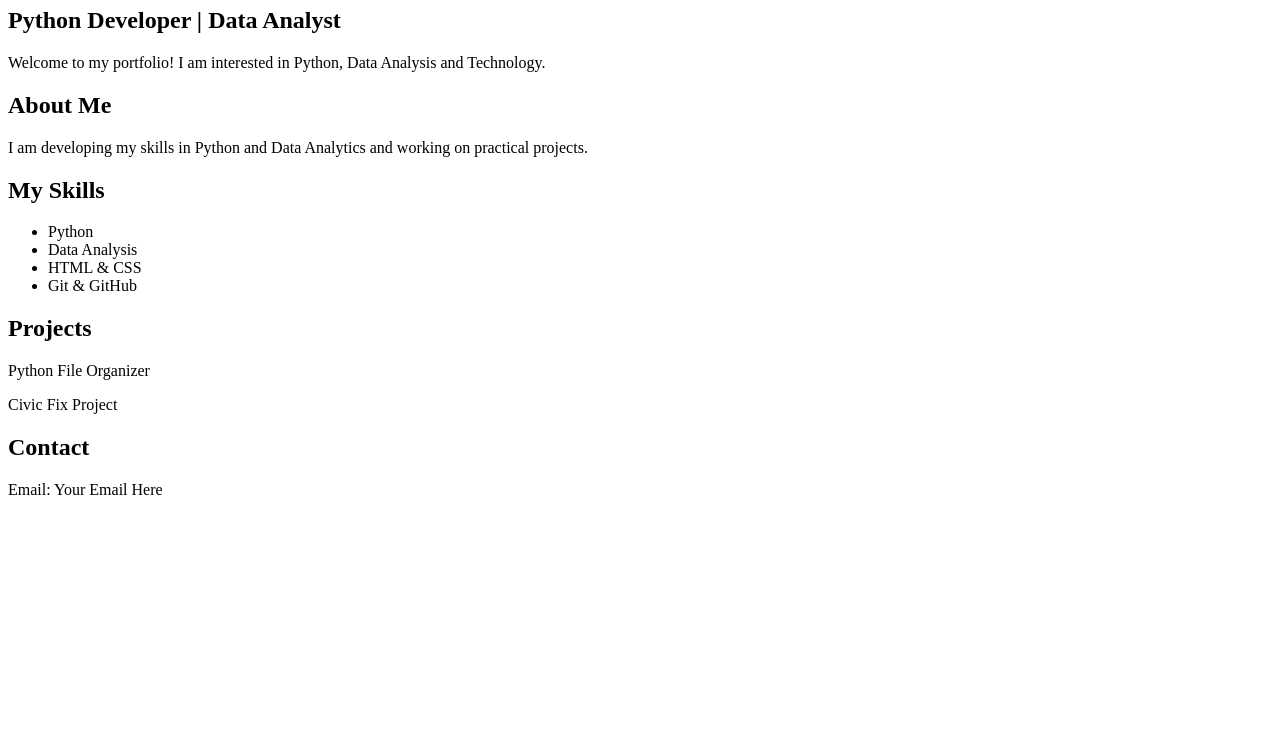
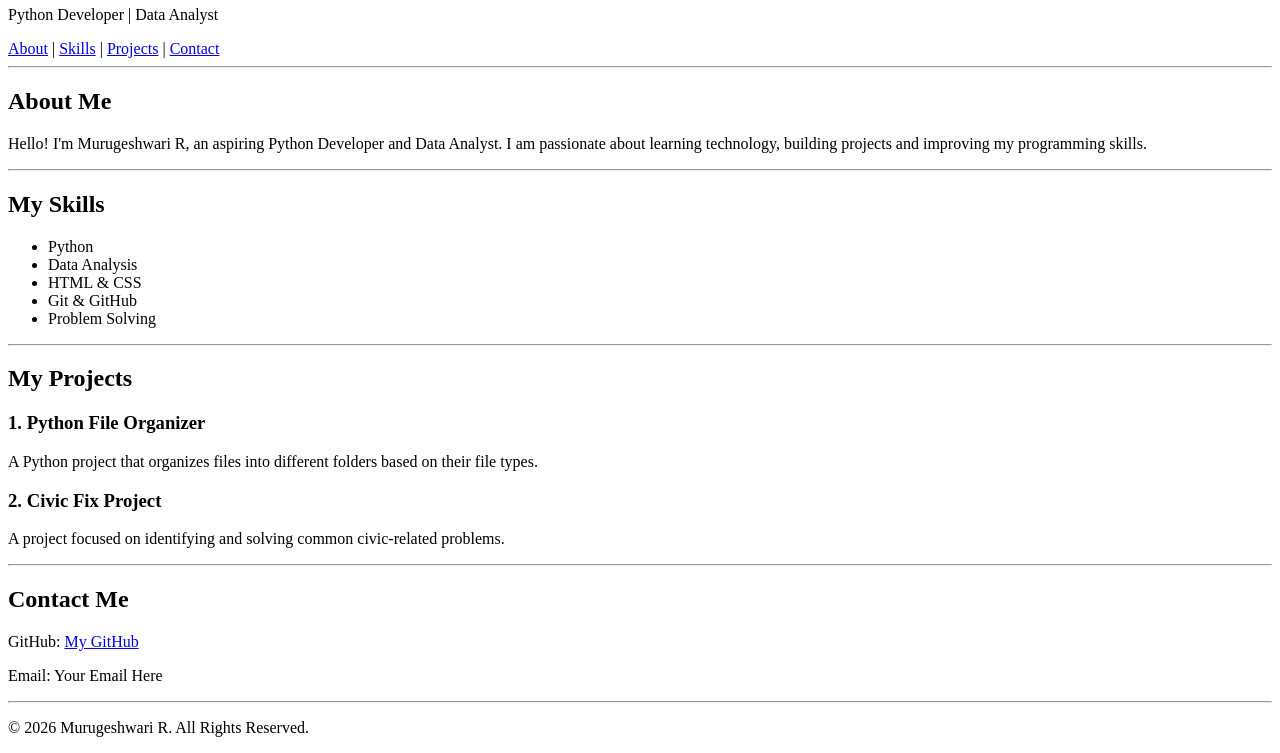
Before and after one commit to Murugeshwari-R-25-dotcom/Murugeshwari-R-25-dotcom.github.io, a plain HTML site: page index.html in a window 1280 px wide. Shown: the part 74-827 px from the top of the page. Before the commit the page ends 800 px from the top, so only its background shows below. Drawn offline with Linux system fonts and the light colour scheme.

Commit message:
Enhance portfolio layout and content

```diff
--- a/index.html
+++ b/index.html
@@ -1,39 +1,87 @@
 <!DOCTYPE html>
-<html>
+<html lang="en">
 <head>
-    <title>Murugeshwari Portfolio</title>
+    <meta charset="UTF-8">
+    <meta name="viewport" content="width=device-width, initial-scale=1.0">
+    <title>Murugeshwari | Portfolio</title>
 </head>
+
 <body>
 
-    <h1>Hi, I'm Murugeshwari 👋</h1>
+    <header>
+        <h1>Murugeshwari R</h1>
+        <p>Python Developer | Data Analyst</p>
 
-    <h2>Python Developer | Data Analyst</h2>
+        <a href="#about">About</a> |
+        <a href="#skills">Skills</a> |
+        <a href="#projects">Projects</a> |
+        <a href="#contact">Contact</a>
+    </header>
+
+    <hr>
+
+    <section id="about">
+        <h2>About Me</h2>
 
         <p>
-        Welcome to my portfolio!
-        I am interested in Python, Data Analysis and Technology.
+            Hello! I'm Murugeshwari R, an aspiring Python Developer
+            and Data Analyst. I am passionate about learning technology,
+            building projects and improving my programming skills.
         </p>
+    </section>
 
-    <h2>About Me</h2>
-    <p>
-        I am developing my skills in Python and Data Analytics
-        and working on practical projects.
-    </p>
+    <hr>
 
+    <section id="skills">
         <h2>My Skills</h2>
+
         <ul>
             <li>Python</li>
             <li>Data Analysis</li>
             <li>HTML & CSS</li>
             <li>Git & GitHub</li>
+            <li>Problem Solving</li>
         </ul>
+    </section>
 
-    <h2>Projects</h2>
-    <p>Python File Organizer</p>
-    <p>Civic Fix Project</p>
+    <hr>
 
-    <h2>Contact</h2>
+    <section id="projects">
+        <h2>My Projects</h2>
+
+        <h3>1. Python File Organizer</h3>
+        <p>
+            A Python project that organizes files into different
+            folders based on their file types.
+        </p>
+
+        <h3>2. Civic Fix Project</h3>
+        <p>
+            A project focused on identifying and solving
+            common civic-related problems.
+        </p>
+    </section>
+
+    <hr>
+
+    <section id="contact">
+        <h2>Contact Me</h2>
+
+        <p>
+            GitHub:
+            <a href="https://github.com/Murugeshwari-R-25-dotcom">
+                My GitHub
+            </a>
+        </p>
+
         <p>Email: Your Email Here</p>
+    </section>
+
+    <hr>
+
+    <footer>
+        <p>© 2026 Murugeshwari R. All Rights Reserved.</p>
+    </footer>
 
 </body>
 </html>
```
Lines whose indentation alone changed are shown as unchanged.
